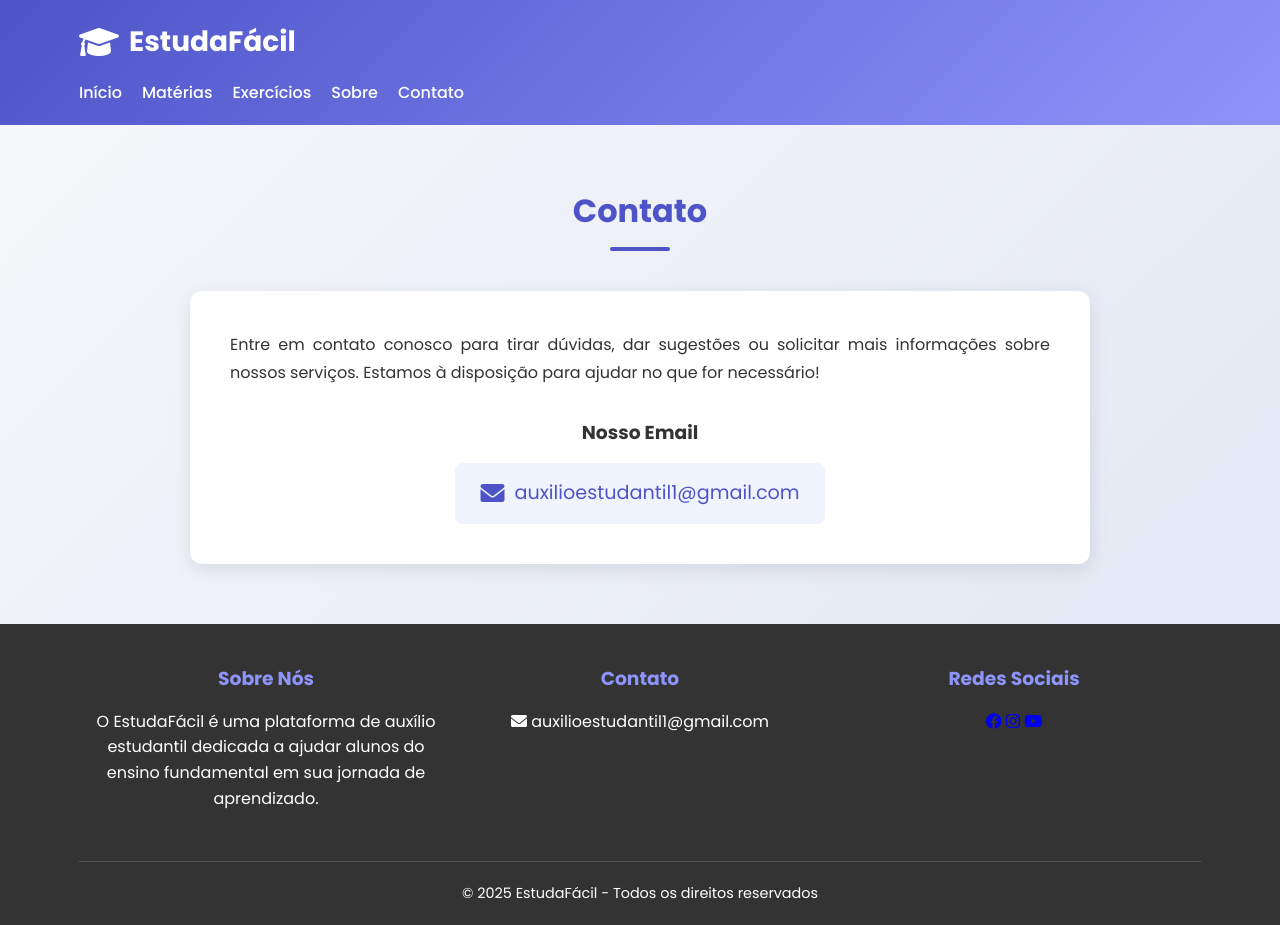
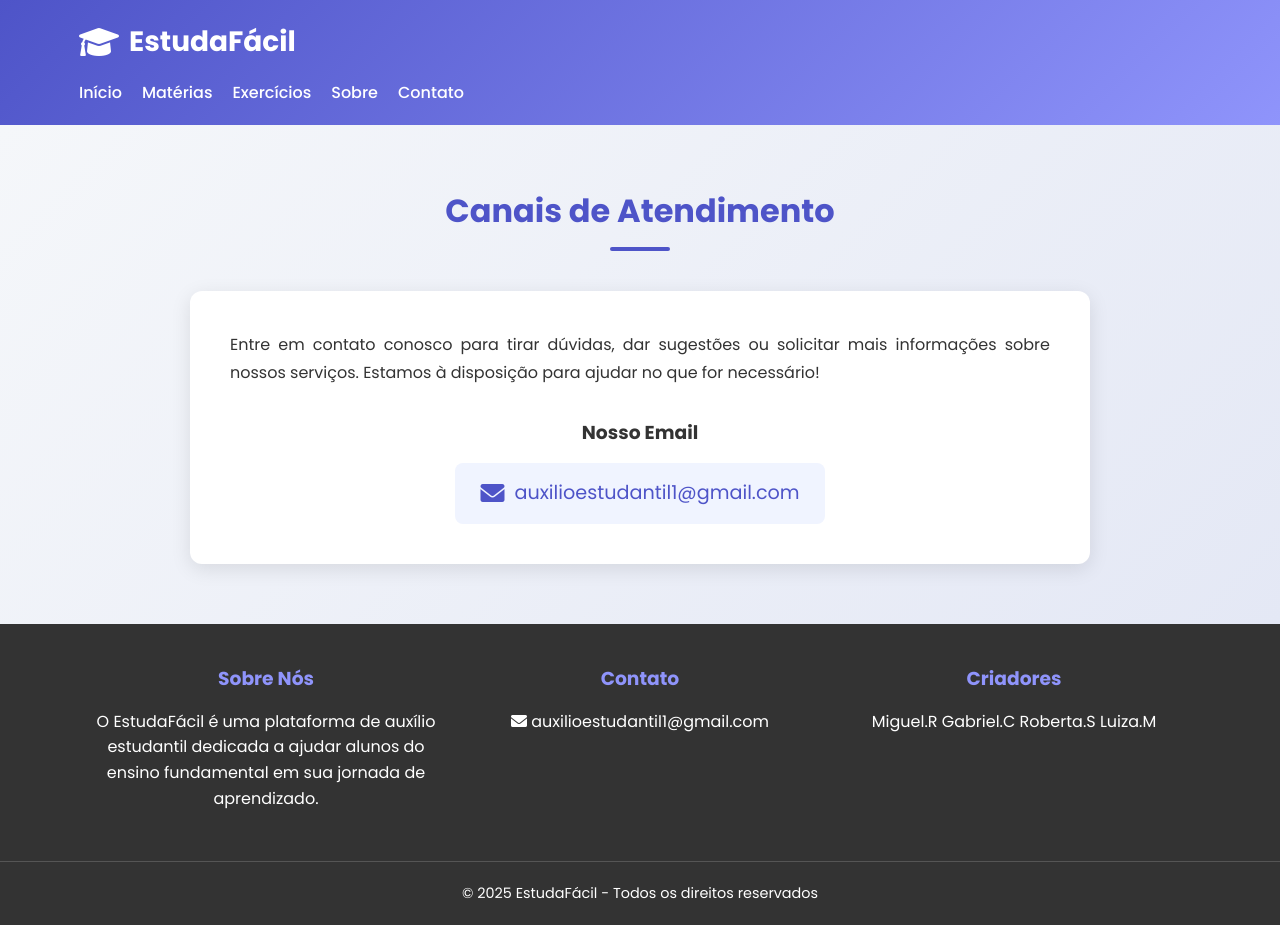
Before and after one commit to kaka2232/auxilio-estudantil, a plain HTML site: page index.html in a window 1280 px wide. Both pictures are taken after a click on the link "Contato". Drawn offline with Linux system fonts and the light colour scheme.

Commit message:
Add files via upload

```diff
--- a/index.html
+++ b/index.html
@@ -796,7 +796,7 @@
         <div class="container">
             <h2 class="section-title">Sobre Nós</h2>
             <div class="about-content">
-                <p>O EstudaFácil é uma plataforma de auxílio estudantil dedicada a ajudar alunos do ensino fundamental em sua jornada de aprendizado. Nosso objetivo é fornecer conteúdos educacionais de qualidade, exercícios interativos e recursos didáticos que tornem o estudo mais acessível, divertido và eficaz.</p>
+                <p>O EstudaFácil é uma plataforma de auxílio estudantil dedicada a ajudar alunos do ensino fundamental em sua jornada de aprendizado. Nosso objetivo é fornecer conteúdos educacionais de qualidade, exercícios interativos e recursos didáticos que tornem o estudo mais acessível, divertido e eficaz.</p>
 
                 <p>Fundada em 2025, nossa plataforma nasceu da necessidade de oferecer um suporte educacional complementar para estudantes, pais e educadores. Acreditamos que cada criança tem potencial ilimitado e que a educação de qualidade é a chave para desbloquear oportunidades.</p>
             </div>
@@ -806,7 +806,7 @@
     <!-- Nova seção Contato -->
     <section class="contact" id="contact-section">
         <div class="container">
-            <h2 class="section-title">Contato</h2>
+            <h2 class="section-title">Canais de Atendimento</h2>
             <div class="contact-content">
                 <p>Entre em contato conosco para tirar dúvidas, dar sugestões ou solicitar mais informações sobre nossos serviços. Estamos à disposição para ajudar no que for necessário!</p>
 
@@ -833,11 +833,9 @@
                     <p><i class="fas fa-envelope"></i> auxilioestudantil1@gmail.com</p>
                 </div>
                 <div class="footer-section">
-                    <h3>Redes Sociais</h3>
-                    <div class="socials">
-                        <a href="#"><i class="fab fa-facebook"></i></a>
-                        <a href="#"><i class="fab fa-instagram"></i></a>
-                        <a href="#"><i class="fab fa-youtube"></i></a>
+                    <h3>Criadores</h3>
+                    <p>Miguel.R Gabriel.C Roberta.S Luiza.M</p>
+                </div>
                     </div>
                 </div>
             </div>
```
